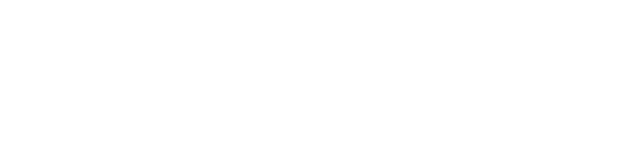
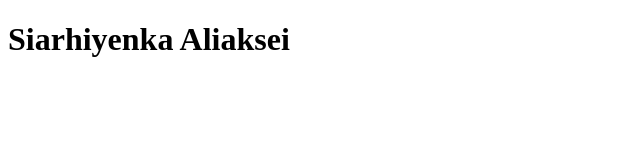
Before and after one commit to siarhyenka/rsschool-cv, a plain HTML site: page index.html in a window 1280 px wide. Shown: the whole page, without its empty margins (0-640 px from the left). Drawn offline with Linux system fonts and the light colour scheme.

Commit message:
fix: corrected html file

```diff
--- a/index.html
+++ b/index.html
@@ -7,5 +7,6 @@
     <title>Document</title>
 </head>
 <body>
+    <h1>Siarhiyenka Aliaksei</h1>
 </body>
 </html>
```
